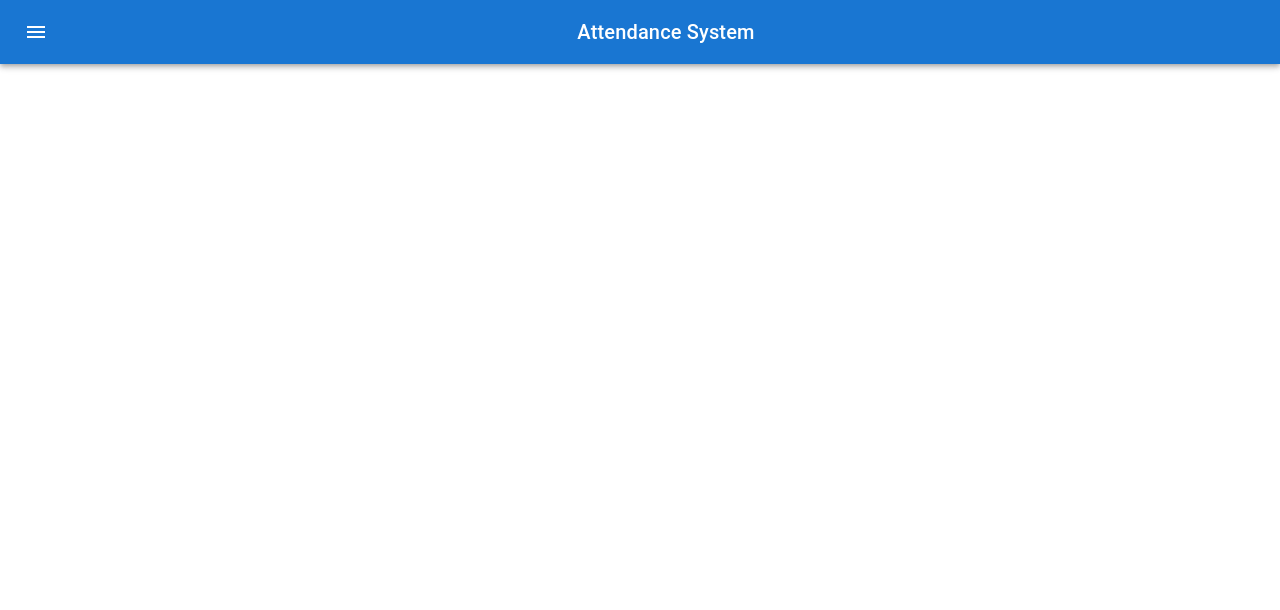
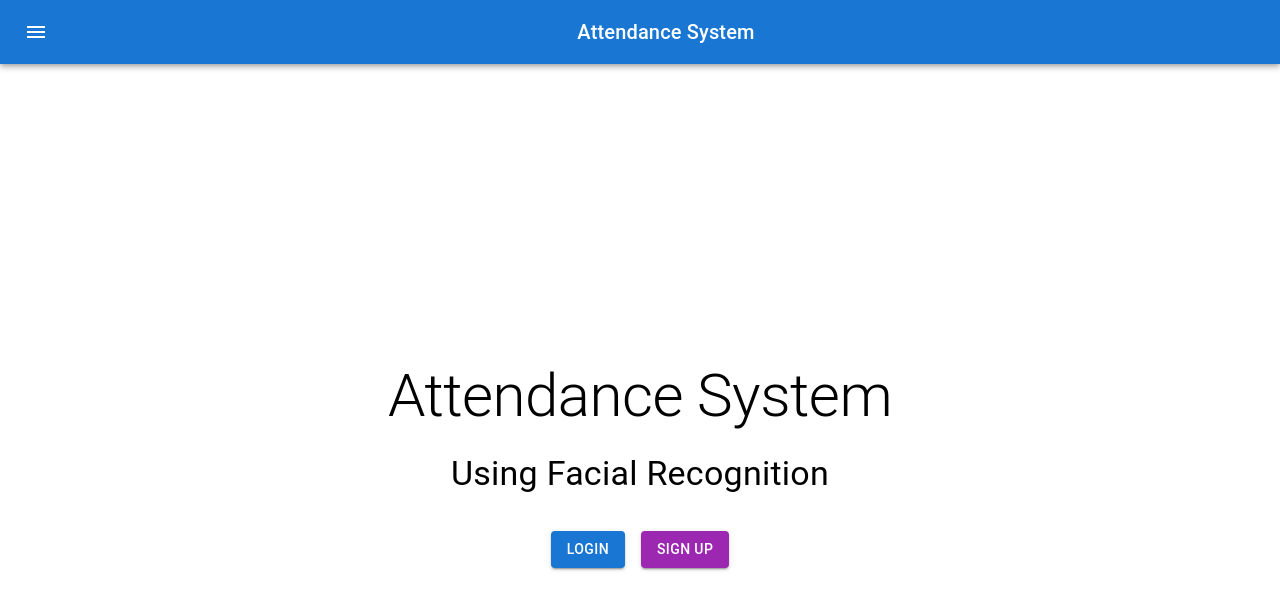
Before and after one commit to vaishak02/attendance-frontend, a React (Create React App) app: page / in a window 1280 px wide. Before the commit this address had no page. Shown: the top 610 px of the page. Built offline with nearby package versions, Linux system fonts and the light colour scheme.

Commit message:
Landing Page added

```diff
--- a/src/App.js
+++ b/src/App.js
@@ -14,6 +14,7 @@ import SignIn from "./pages/SignIn";
 import Students from "./pages/Students";
 import Attendance from "./pages/Attendance";
 import Profile from "./pages/Profile";
+import LandingPage from "./pages/LandingPage";
 
 const PrivateRoutes = () => {
   const isAuth = localStorage.getItem("isAuth");
@@ -39,6 +40,7 @@ function App() {
             <Route path="/home/profile" element={<Profile />} />
           </Route>
           <Route element={<RestrictedRoutes />}>
+            <Route path="/" element={<LandingPage />} />
             <Route path="/login" element={<Login />} />
             <Route path="/sign-in" element={<SignIn />} />
           </Route>
--- /dev/null
+++ b/src/pages/LandingPage.jsx
@@ -0,0 +1,45 @@
+import React from "react";
+import { Box, Button, Typography } from "@mui/material";
+import { Link as RouterLink } from "react-router-dom";
+
+const LandingPage = () => {
+  return (
+    <Box
+      sx={{
+        height: "100vh",
+        display: "flex",
+        flexDirection: "column",
+        justifyContent: "center",
+        alignItems: "center",
+      }}
+    >
+      <Typography variant="h2" component="h1" gutterBottom>
+        Attendance System
+      </Typography>
+      <Typography variant="h4" component="h2" gutterBottom>
+        Using Facial Recognition
+      </Typography>
+      <Box mt={3}>
+        <Button
+          variant="contained"
+          color="primary"
+          component={RouterLink}
+          to="/login"
+          sx={{ marginRight: 2 }}
+        >
+          Login
+        </Button>
+        <Button
+          variant="contained"
+          color="secondary"
+          component={RouterLink}
+          to="/sign-in"
+        >
+          Sign Up
+        </Button>
+      </Box>
+    </Box>
+  );
+};
+
+export default LandingPage;
```
